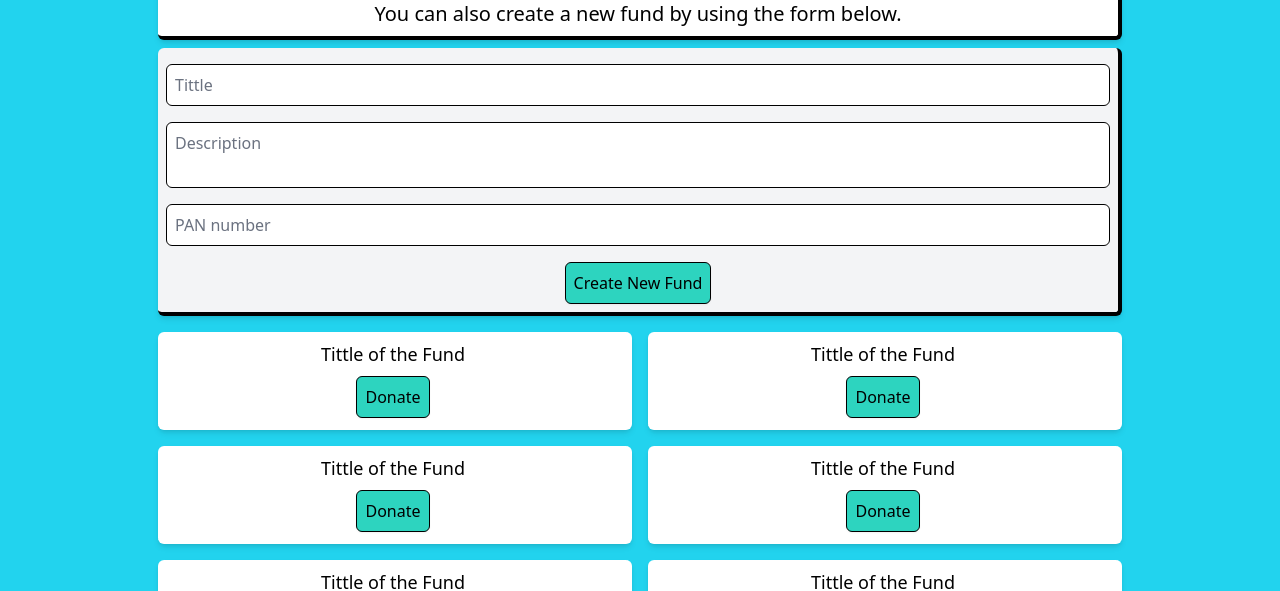
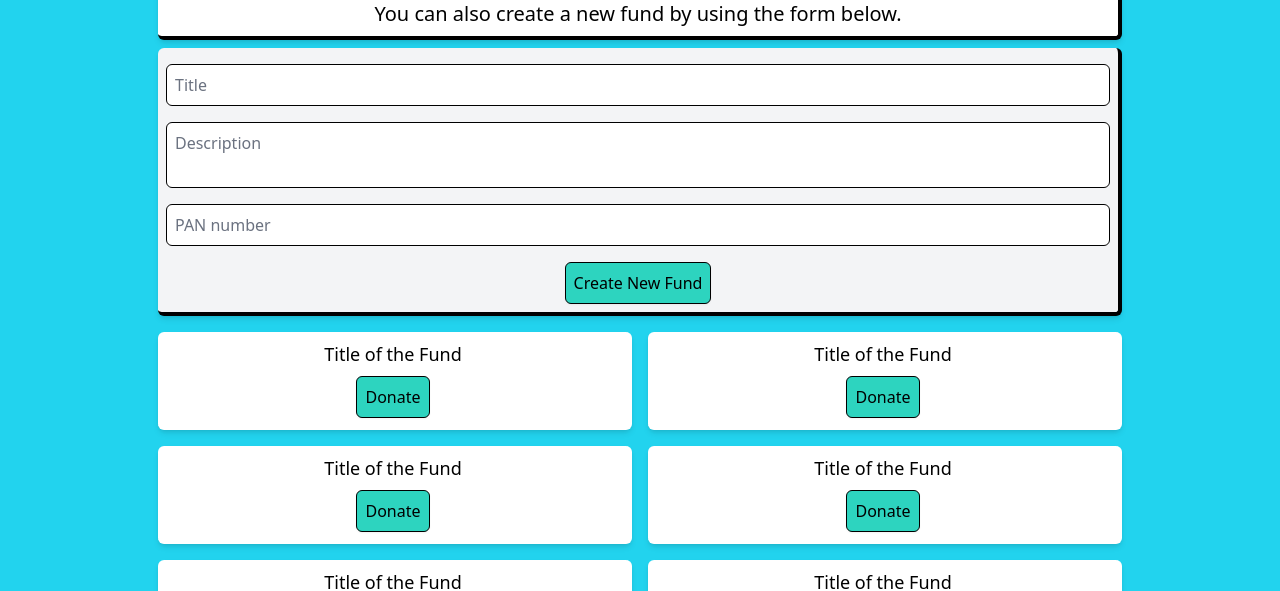
Before and after one commit to nisargsc/contribution-app, a Next.js app: page / in a window 1280 px wide. Shown: the part 212-803 px from the top of the page. Built offline with nearby package versions, Linux system fonts and the light colour scheme.

Commit message:
spell correction tittle to title

```diff
--- a/components/fund_card.js
+++ b/components/fund_card.js
@@ -3,7 +3,7 @@ import Link from "next/link";
 const FundCard = ({children}) => {
     return (
         <div className="fund-card flex items-center justify-center flex-col">
-            <p className="mt-2 text-lg font-medium">Tittle of the Fund</p>
+            <p className="mt-2 text-lg font-medium">Title of the Fund</p>
             <Link href="funds/1"><button className="button"> <a>Donate</a> </button></Link>
         </div>
         )
--- a/components/newfundform_card.js
+++ b/components/newfundform_card.js
@@ -1,7 +1,7 @@
 const NewFundFormCard = () => {
     return (
             <div className="newfundform-card flex flex-col pt-2">
-                <input type="text" placeholder="Tittle" className="input"></input>
+                <input type="text" placeholder="Title" className="input"></input>
                 <textarea type="text" placeholder="Description" className="input min-h-[3.5rem] resize-none focus:resize-y overflow-y-auto"></textarea>
                 <input type="password" placeholder="PAN number" className="input"></input>
                 <div className="flex justify-center">
--- a/components/tittle_card.js
+++ b/components/title_card.js
@@ -1,6 +1,6 @@
-const TittleCard = () => {
+const TitleCard = () => {
     return (
-        <div className="tittle-card flex items-center flex-col">
+        <div className="title-card flex items-center flex-col">
             <p className="m-4 text-center text-3xl">
                 <span>This is anonymous contributions application.</span>
             </p>
@@ -19,4 +19,4 @@ const TittleCard = () => {
         )
     }
 
-export default TittleCard;
+export default TitleCard;
--- a/pages/funds/[id].js
+++ b/pages/funds/[id].js
@@ -10,7 +10,7 @@ export default function FundDetails() {
                     <a className="flex items-center"> { back_svg } <span className="ml-1"> back </span> </a>
                 </button></Link>
 
-                <span className="m-2 mb-4 text-3xl text-center font-medium"> Tittle of the Fund </span>
+                <span className="m-2 mb-4 text-3xl text-center font-medium"> Title of the Fund </span>
 
                 <p className="m-responsive text-justify">
                     Description of the fund...... Lorem ipsum dolor sit amet, consectetur adipiscing elit, sed do
--- a/pages/index.js
+++ b/pages/index.js
@@ -1,12 +1,12 @@
 import Link from "next/link";
 import FundCard from "../components/fund_card";
 import NewFundFormCard from "../components/newfundform_card";
-import TittleCard from "../components/tittle_card";
+import TitleCard from "../components/title_card";
 
 export default function Home() {
     return (
         <>
-            <TittleCard />
+            <TitleCard />
             <NewFundFormCard />
             <div className="grid grid-cols-1 lg:grid-cols-2">
                 <FundCard />
--- a/styles/globals.css
+++ b/styles/globals.css
@@ -7,7 +7,7 @@
     @apply m-2 bg-white shadow-md rounded-md;
 }
 
-.tittle-card {
+.title-card {
     @apply card border-4 border-black border-t-0 border-l-0;
 }
 
```
